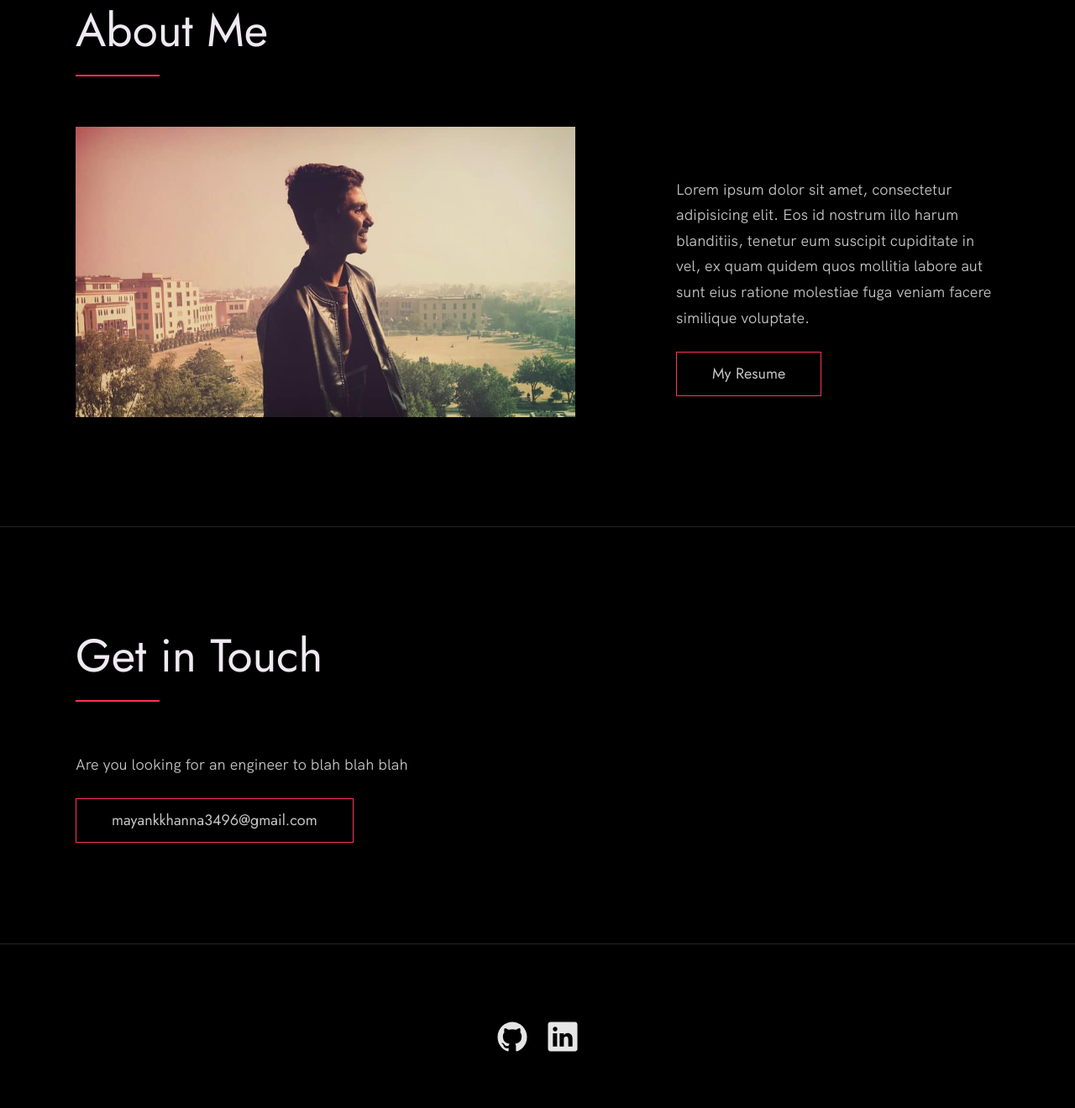
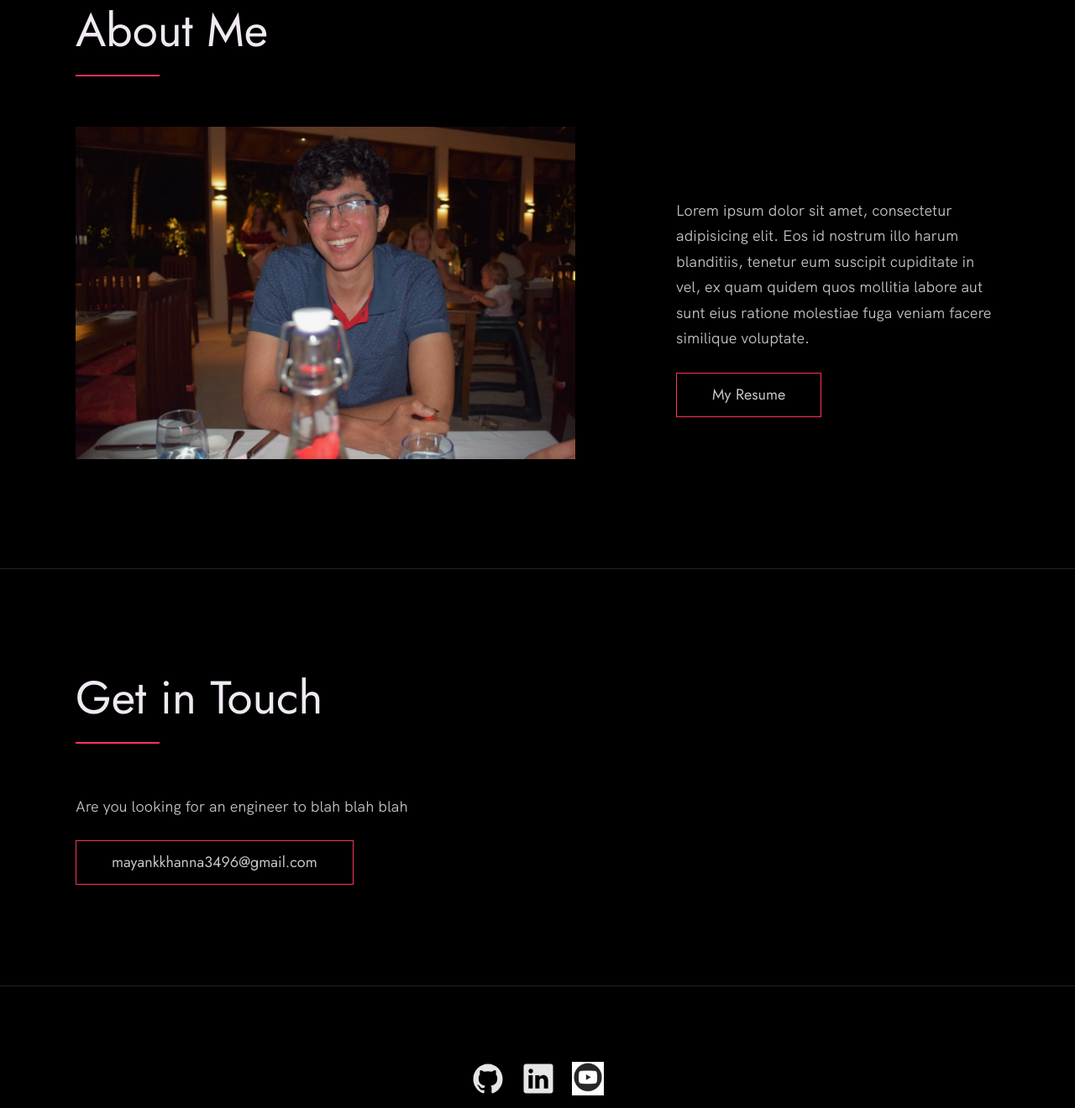
Before and after one commit to monk-boop/MayankKhannaPortfolio, a plain HTML site: page index.html in a window 1280 px wide. Shown: the part 1700-3020 px from the top of the page at 84% size. Drawn offline with Linux system fonts and the light colour scheme.

Commit message:
changed some random dude picture to mine and addedyt

```diff
--- a/index.html
+++ b/index.html
@@ -79,7 +79,7 @@
               </div>
             </div>
             <div class="work__image-box">
-              <img src="./images/project-1.png" class="work__image" alt="Project 1" />
+              <img src="./images/project-2.png" class="work__image" alt="Project 1" />
             </div>
           </div>
 
@@ -108,7 +108,7 @@
 
           <div class="about__photo-container">
             <!-- Add a nice photo of yourself -->
-            <img class="about__photo" src="./images/syed-ali-hussnain.jpg" alt="" />
+            <img class="about__photo" src="./images/mayank-khanna.jpg" alt="" />
           </div>
         </div>
       </div>
@@ -146,6 +146,11 @@
             <img src="./images/linkedin.svg" title="Link to Linkedin Profile" class="footer__social-image" alt="Linkedin">
           </a>
         </li>
+        <li class="footer__social-link-item">
+          <a href="https://www.youtube.com/channel/UCuJGc7IPUTazuL3whkgcuQw">
+            <img src="./images/youtube.png" title="Link to Youtube Channel" class="footer__social-image" alt="Youtube">
+          </a>
+        </li>
       </ul>
     </div>
   </footer>
```
Also changed, not shown: images/mayank-khanna.jpg (added), images/project-1.png (deleted), images/project-3.png (deleted), images/syed-ali-hussnain.jpg (deleted), images/youtube.png (added).
